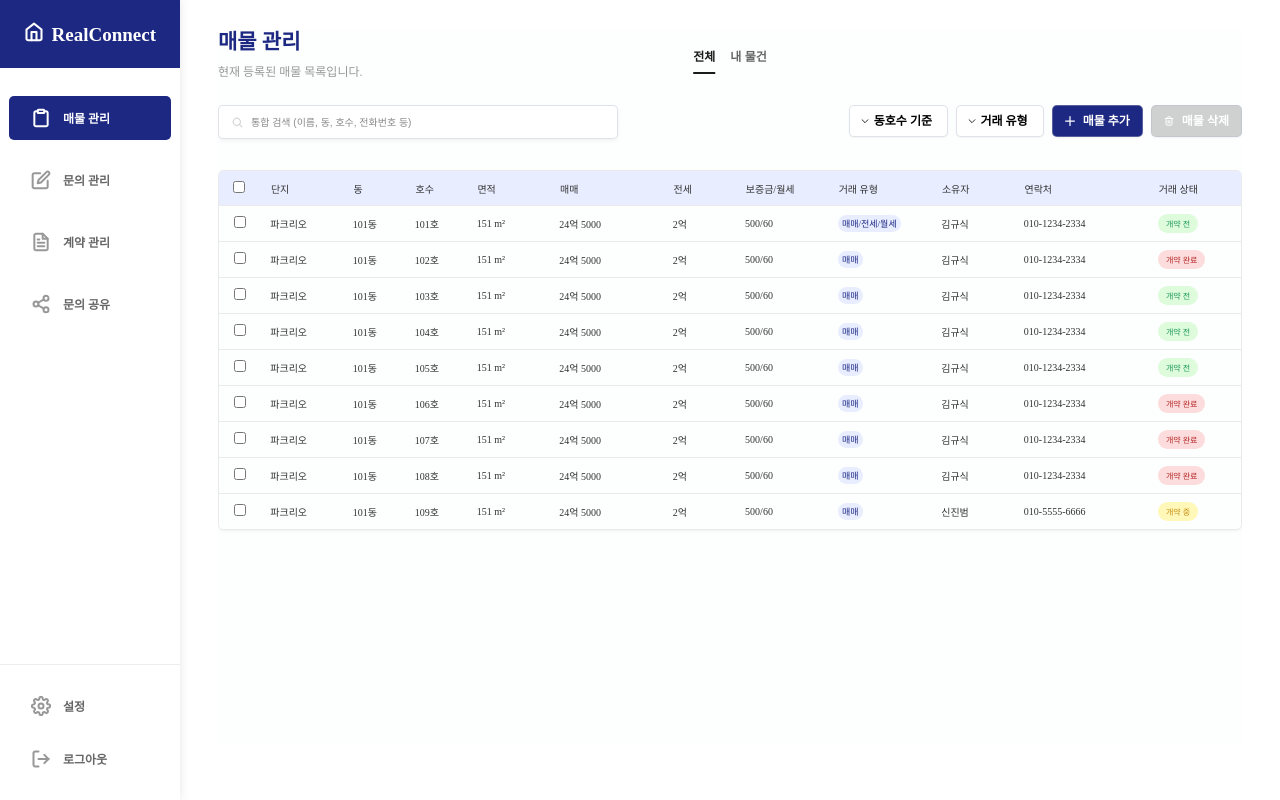
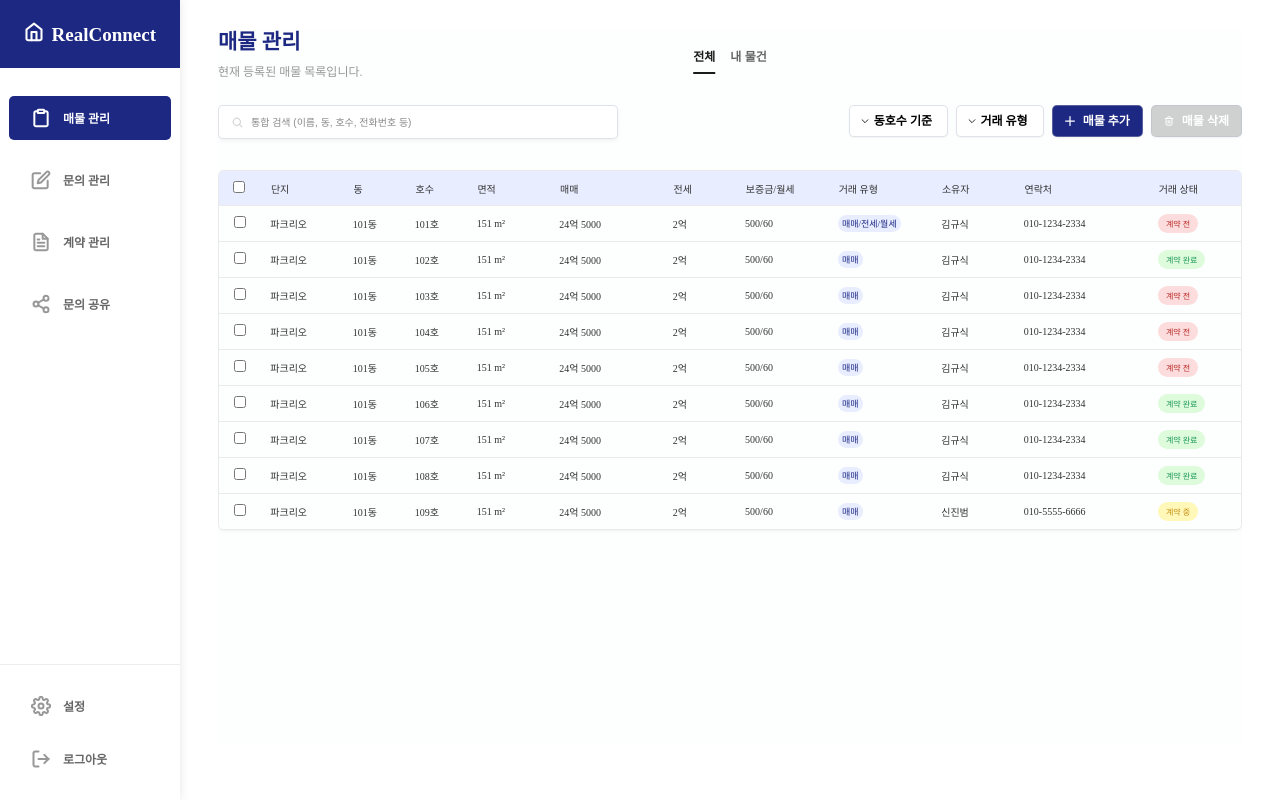
Before and after one commit to RealConnect-Start-up-Capstone-Design2/FE, a React (Vite) app in the folder realconnect/: page /properties in a window 1280 px wide. Built offline with nearby package versions, Linux system fonts and the light colour scheme; sample sign-in values are in the browser's storage.

Commit message:
Fix : 매물 관리 페이지 디테일 요소 수정

```diff
--- a/realconnect/src/components/PropertyTable/PropertyTable.css
+++ b/realconnect/src/components/PropertyTable/PropertyTable.css
@@ -125,19 +125,19 @@
   text-overflow: clip;
 }
 
-.status-button.개약전 {
-  background-color: #defcdc;
-  color: #189554;
+.status-button.계약전 {
+  background-color: #fcdcdc;
+  color: #b72525;
 }
 
-.status-button.개약중 {
+.status-button.계약중 {
   background-color: #fff8b8;
   color: #c38b11;
 }
 
-.status-button.개약완료 {
-  background-color: #fcdcdc;
-  color: #b72525;
+.status-button.계약완료 {
+  background-color: #defcdc;
+  color: #189554;
 }
 
 .property-table input[type="checkbox"] {
--- a/realconnect/src/components/PropertyTable/PropertyTable.jsx
+++ b/realconnect/src/components/PropertyTable/PropertyTable.jsx
@@ -13,7 +13,7 @@ const PropertyTable = ({ properties, onPropertySelect }) => {
   };
 
   const toggleSelect = (e, id) => {
-    e.stopPropagation(); // Prevent row click when checkbox is clicked
+    e.stopPropagation();
     setSelectedItems((prevSelected) => {
       if (prevSelected.includes(id)) {
         return prevSelected.filter((item) => item !== id);
--- a/realconnect/src/components/rightSidebar/propertyDetailSidebar.css
+++ b/realconnect/src/components/rightSidebar/propertyDetailSidebar.css
@@ -110,7 +110,7 @@
   text-align: right;
 }
 
-.property-status p {
+.property-status-text {
   display: inline-block;
   padding: 0.4rem 1rem;
   border-radius: 2rem;
@@ -121,20 +121,21 @@
 }
 
 /* 계약 전 */
-.property-status p.계약전 {
-  background-color: #defcdc;
-  color: #189554;
+.property-status-text.계약전 {
+  background-color: #fcdcdc;
+  color: #b72525;
 }
 
 /* 계약 중 */
-.property-status p.계약중 {
-  background-color: #ffc107;
+.property-status-text.계약중 {
+  background-color: #fff8b8;
+  color: #c38b11;
 }
 
 /* 계약 완료 */
-.property-status p.개약완료 {
-  background-color: #fcdcdc;
-  color: #b72525;
+.property-status-text.계약완료 {
+  background-color: #defcdc;
+  color: #189554;
 }
 
 /* 매물 정보 영역 */
--- a/realconnect/src/components/rightSidebar/propertyDetailSidebar.jsx
+++ b/realconnect/src/components/rightSidebar/propertyDetailSidebar.jsx
@@ -24,7 +24,11 @@ const PropertyDetailSidebar = ({ property, onClose, isClosing }) => {
       {/* 특징, 거래 상태 */}
       <div className="property-features">
         <div className="property-status">
-          <p className={property.status}>{property.status}</p>
+          <p
+            className={`property-status-text ${property.status.replace(/\s+/g, "")}`}
+          >
+            {property.status}
+          </p>
         </div>
       </div>
       <div className="property-info">
--- a/realconnect/src/pages/propertiesManage.jsx
+++ b/realconnect/src/pages/propertiesManage.jsx
@@ -33,7 +33,7 @@ const Properties = () => {
       contact: "010-1234-2334",
       tenant: "김민채",
       tenantContact: "010-1234-2334",
-      status: "개약 전",
+      status: "계약 전",
     },
     {
       id: 2,
@@ -50,7 +50,7 @@ const Properties = () => {
       contact: "010-1234-2334",
       tenant: "김민채",
       tenantContact: "010-1234-2334",
-      status: "개약 완료",
+      status: "계약 완료",
     },
     {
       id: 3,
@@ -67,7 +67,7 @@ const Properties = () => {
       contact: "010-1234-2334",
       tenant: "김민채",
       tenantContact: "010-1234-2334",
-      status: "개약 전",
+      status: "계약 전",
     },
     {
       id: 4,
@@ -84,7 +84,7 @@ const Properties = () => {
       contact: "010-1234-2334",
       tenant: "김민채",
       tenantContact: "010-1234-2334",
-      status: "개약 전",
+      status: "계약 전",
     },
     {
       id: 5,
@@ -101,7 +101,7 @@ const Properties = () => {
       contact: "010-1234-2334",
       tenant: "김민채",
       tenantContact: "010-1234-2334",
-      status: "개약 전",
+      status: "계약 전",
     },
     {
       id: 6,
@@ -118,7 +118,7 @@ const Properties = () => {
       contact: "010-1234-2334",
       tenant: "신진범",
       tenantContact: "010-1234-2334",
-      status: "개약 완료",
+      status: "계약 완료",
     },
     {
       id: 7,
@@ -135,7 +135,7 @@ const Properties = () => {
       contact: "010-1234-2334",
       tenant: "김민채",
       tenantContact: "010-1234-2334",
-      status: "개약 완료",
+      status: "계약 완료",
     },
     {
       id: 8,
@@ -152,7 +152,7 @@ const Properties = () => {
       contact: "010-1234-2334",
       tenant: "김민채",
       tenantContact: "010-1234-2334",
-      status: "개약 완료",
+      status: "계약 완료",
     },
     {
       id: 9,
@@ -169,7 +169,7 @@ const Properties = () => {
       contact: "010-5555-6666",
       tenant: "최정현",
       tenantContact: "010-7777-8888",
-      status: "개약 중",
+      status: "계약 중",
     },
   ];
 
```
